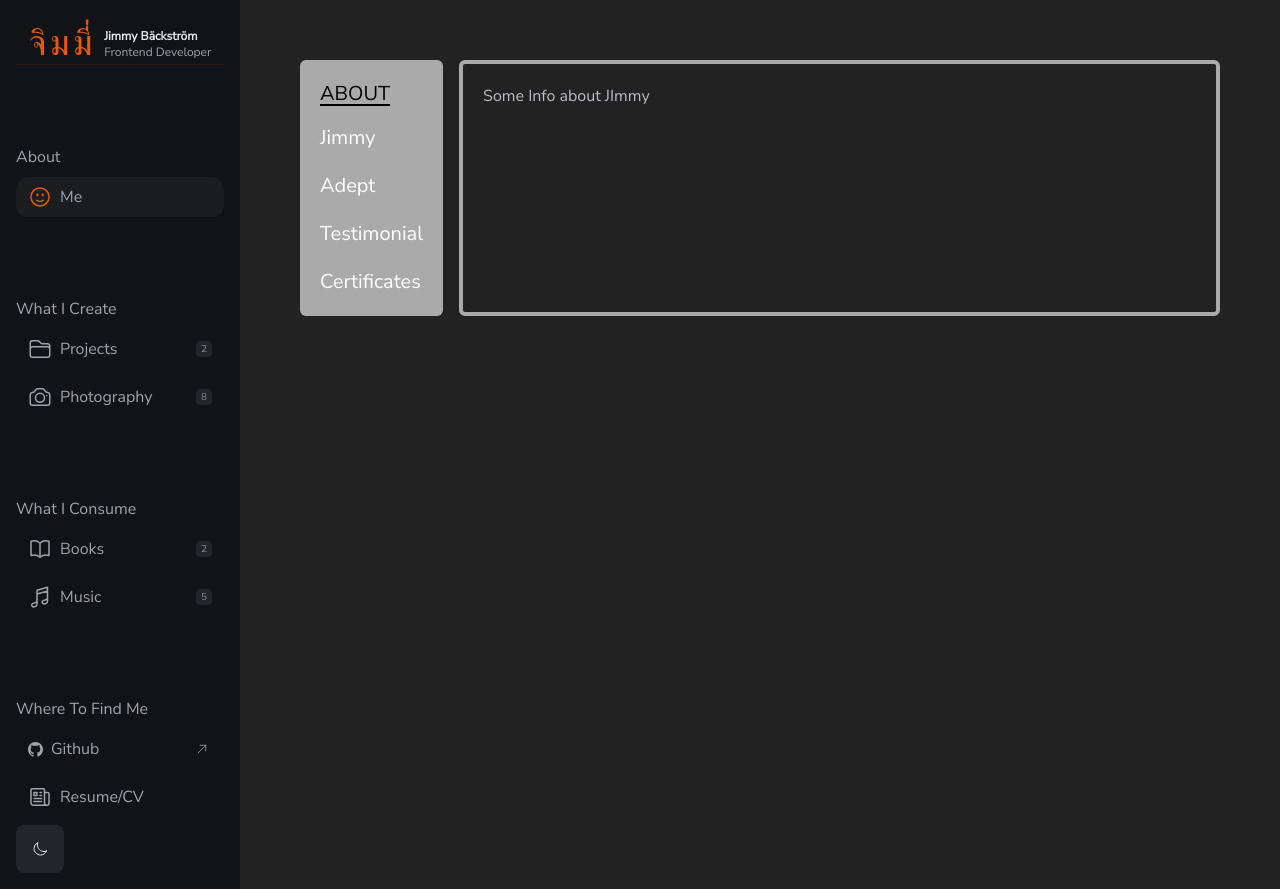
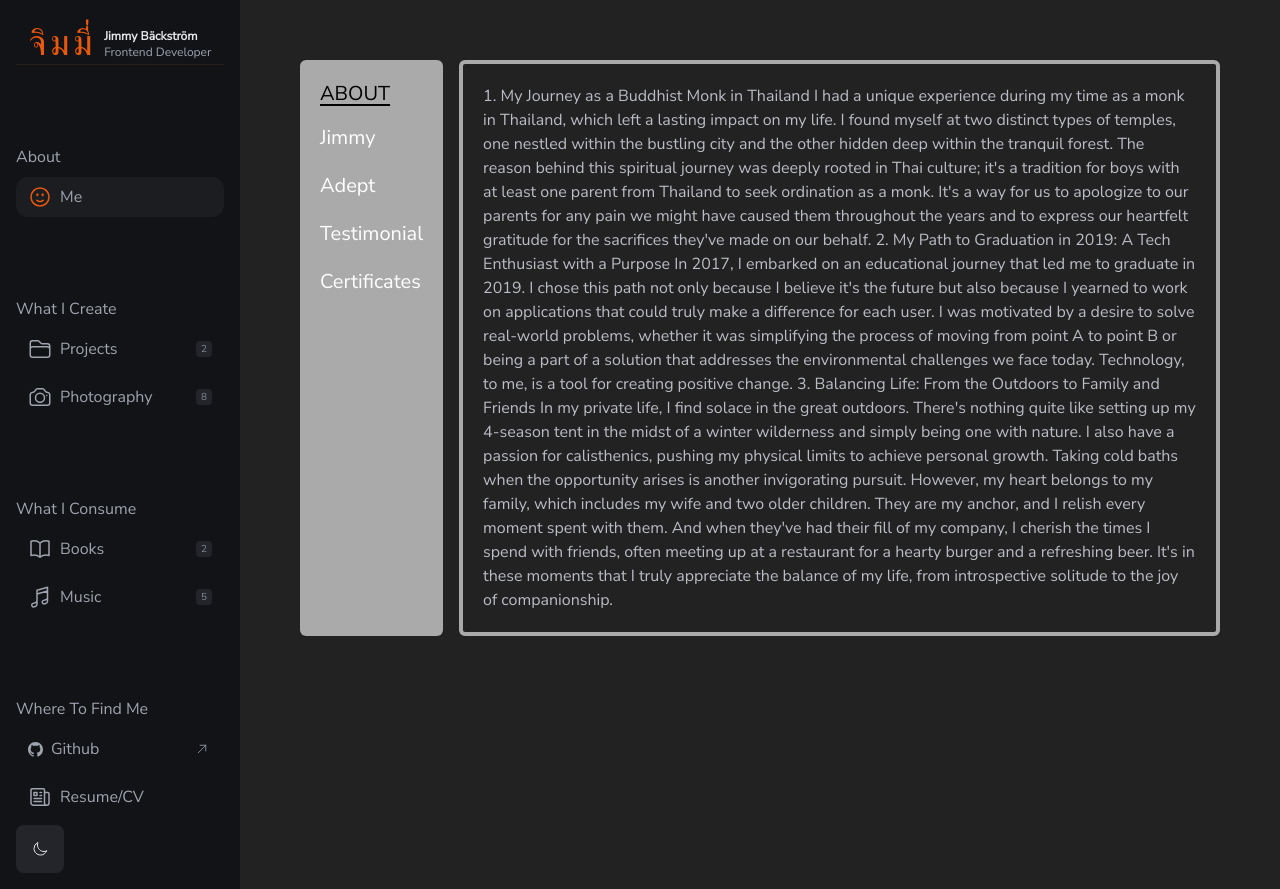
Before and after one commit to wongprom/test-next-13, a Next.js app: page /about/jimmy in a window 1280 px wide. Built offline with nearby package versions, Linux system fonts and the light colour scheme.

Commit message:
#38 Add text to route jimmy, without styling.

```diff
--- a/app/about/jimmy/page.tsx
+++ b/app/about/jimmy/page.tsx
@@ -1,7 +1,40 @@
 import React from 'react';
 
 const page = () => {
-  return <p className="text-[#babdc5]">Some Info about JImmy</p>;
+  return (
+    <p className="text-[#babdc5]">
+      1. My Journey as a Buddhist Monk in Thailand I had a unique experience
+      during my time as a monk in Thailand, which left a lasting impact on my
+      life. I found myself at two distinct types of temples, one nestled within
+      the bustling city and the other hidden deep within the tranquil forest.
+      The reason behind this spiritual journey was deeply rooted in Thai
+      culture; it&apos;s a tradition for boys with at least one parent from
+      Thailand to seek ordination as a monk. It&apos;s a way for us to apologize
+      to our parents for any pain we might have caused them throughout the years
+      and to express our heartfelt gratitude for the sacrifices they&apos;ve
+      made on our behalf. 2. My Path to Graduation in 2019: A Tech Enthusiast
+      with a Purpose In 2017, I embarked on an educational journey that led me
+      to graduate in 2019. I chose this path not only because I believe
+      it&apos;s the future but also because I yearned to work on applications
+      that could truly make a difference for each user. I was motivated by a
+      desire to solve real-world problems, whether it was simplifying the
+      process of moving from point A to point B or being a part of a solution
+      that addresses the environmental challenges we face today. Technology, to
+      me, is a tool for creating positive change. 3. Balancing Life: From the
+      Outdoors to Family and Friends In my private life, I find solace in the
+      great outdoors. There&apos;s nothing quite like setting up my 4-season
+      tent in the midst of a winter wilderness and simply being one with nature.
+      I also have a passion for calisthenics, pushing my physical limits to
+      achieve personal growth. Taking cold baths when the opportunity arises is
+      another invigorating pursuit. However, my heart belongs to my family,
+      which includes my wife and two older children. They are my anchor, and I
+      relish every moment spent with them. And when they&apos;ve had their fill
+      of my company, I cherish the times I spend with friends, often meeting up
+      at a restaurant for a hearty burger and a refreshing beer. It&apos;s in
+      these moments that I truly appreciate the balance of my life, from
+      introspective solitude to the joy of companionship.
+    </p>
+  );
 };
 
 export default page;
```
